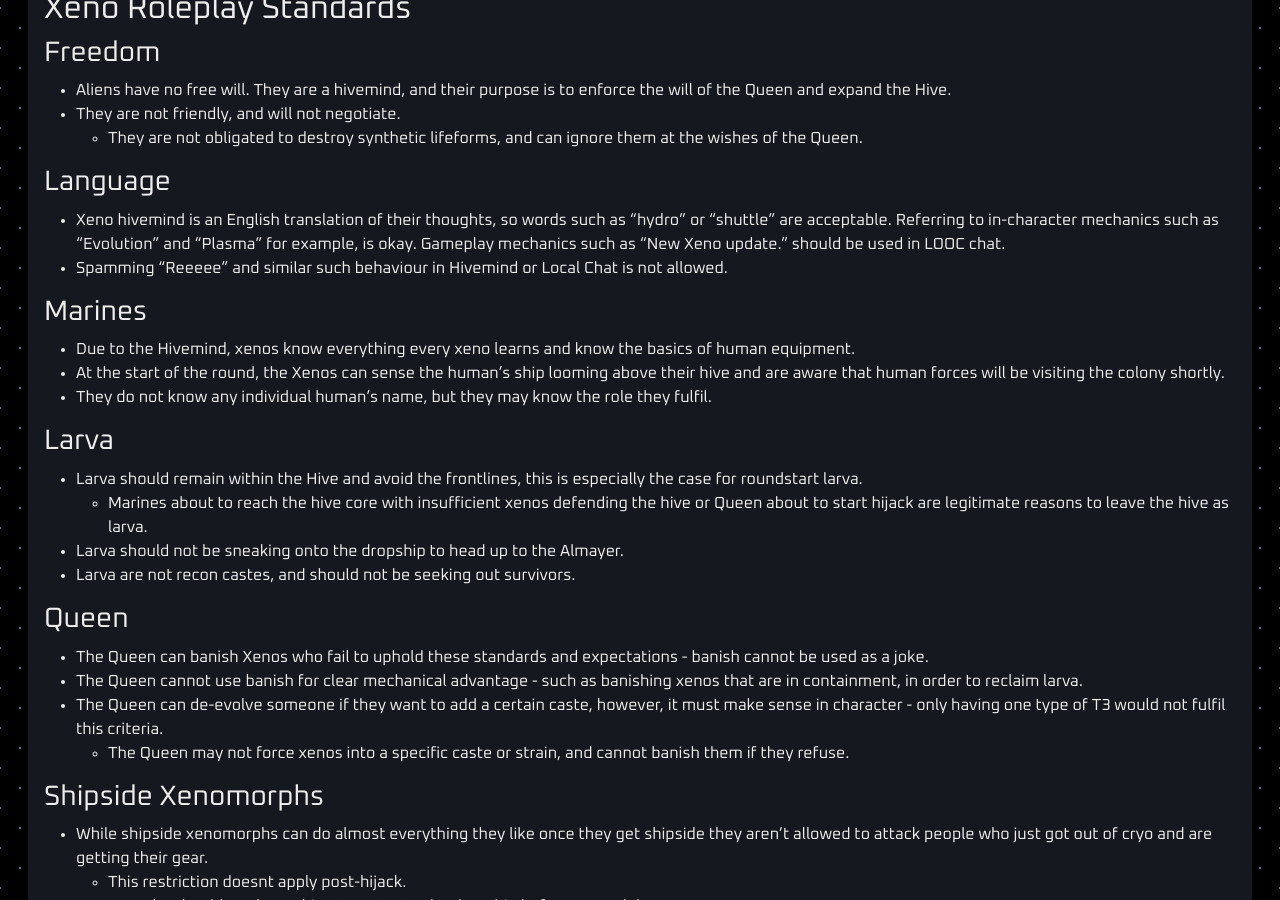
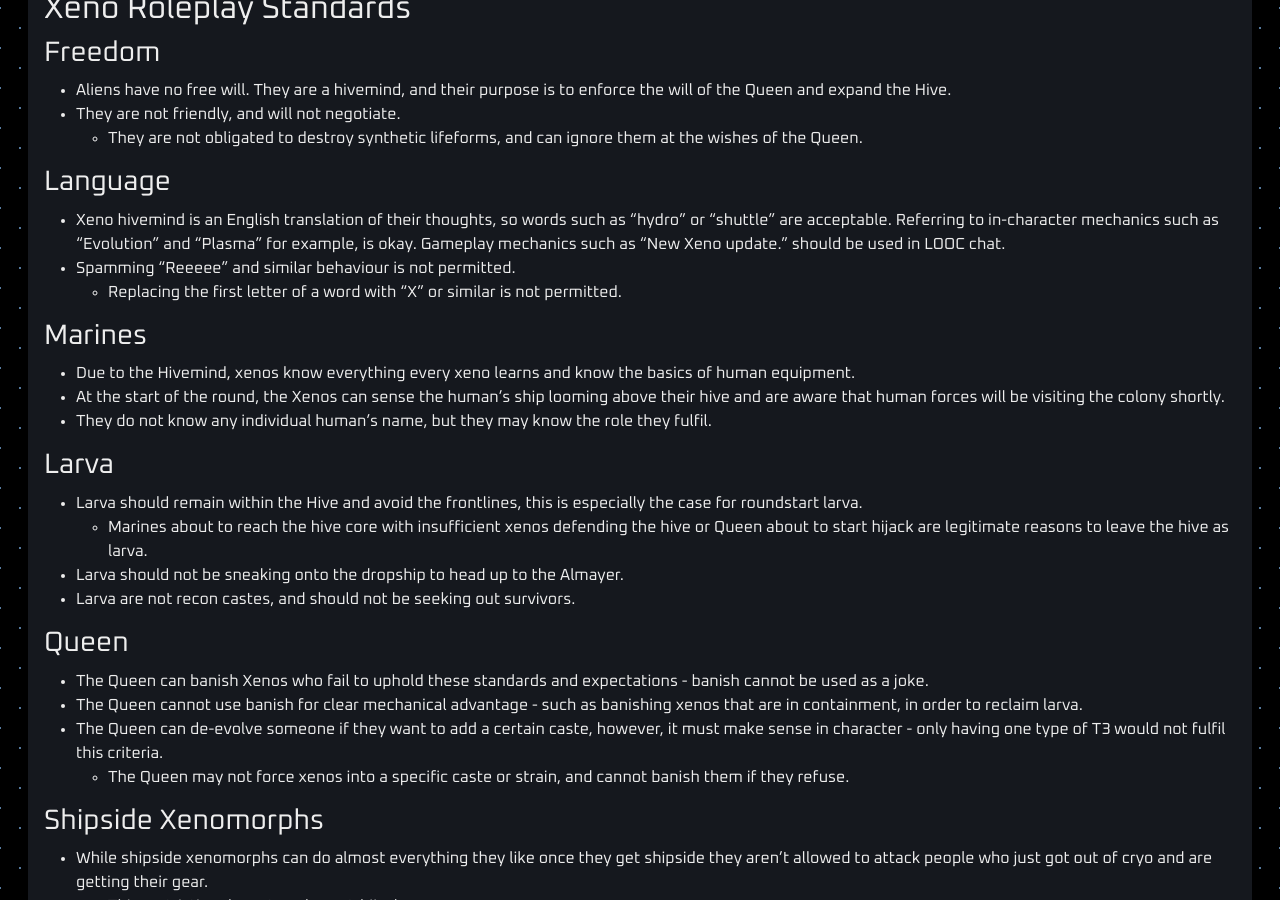
Before and after one commit to cmss13-devs/web, a Jekyll site: the page built from rules.md, in a window 1280 px wide and 900 px high, scrolled down 3792 px. Built offline with Jekyll 4.4.1, drawn with Linux system fonts in a browser that asks for light colours.

Commit message:
Rule 2 - Update XRP Standards (#64)

```diff
--- a/rules.md
+++ b/rules.md
@@ -147,7 +147,8 @@
 ### Language
 
 - Xeno hivemind is an English translation of their thoughts, so words such as “hydro” or “shuttle” are acceptable. Referring to in-character mechanics such as "Evolution" and "Plasma" for example, is okay. Gameplay mechanics such as "New Xeno update." should be used in LOOC chat.
-- Spamming "Reeeee" and similar such behaviour in Hivemind or Local Chat is not allowed.
+- Spamming "Reeeee" and similar behaviour is not permitted.
+    - Replacing the first letter of a word with "X" or similar is not permitted.
 
 ### Marines
 
```
